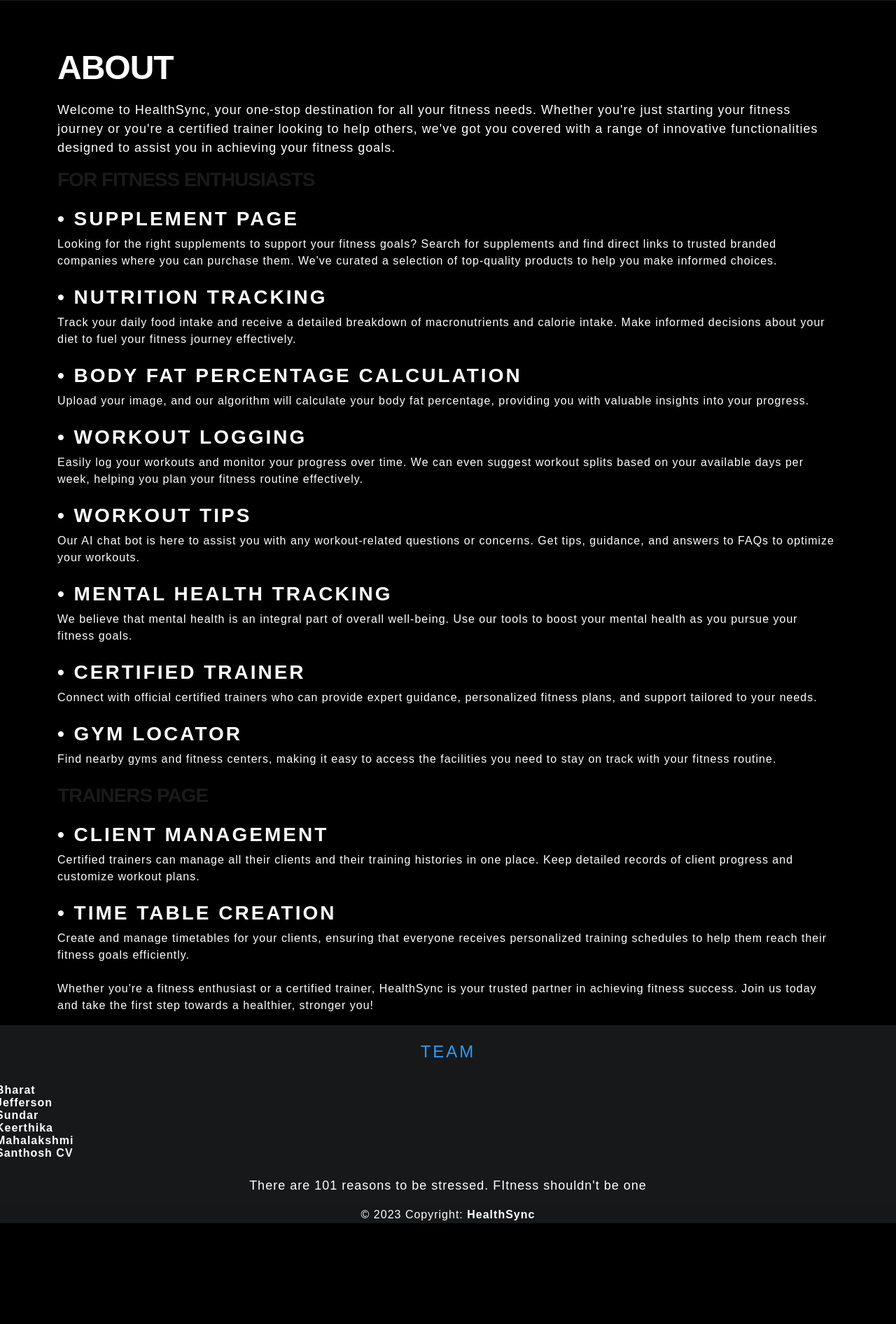
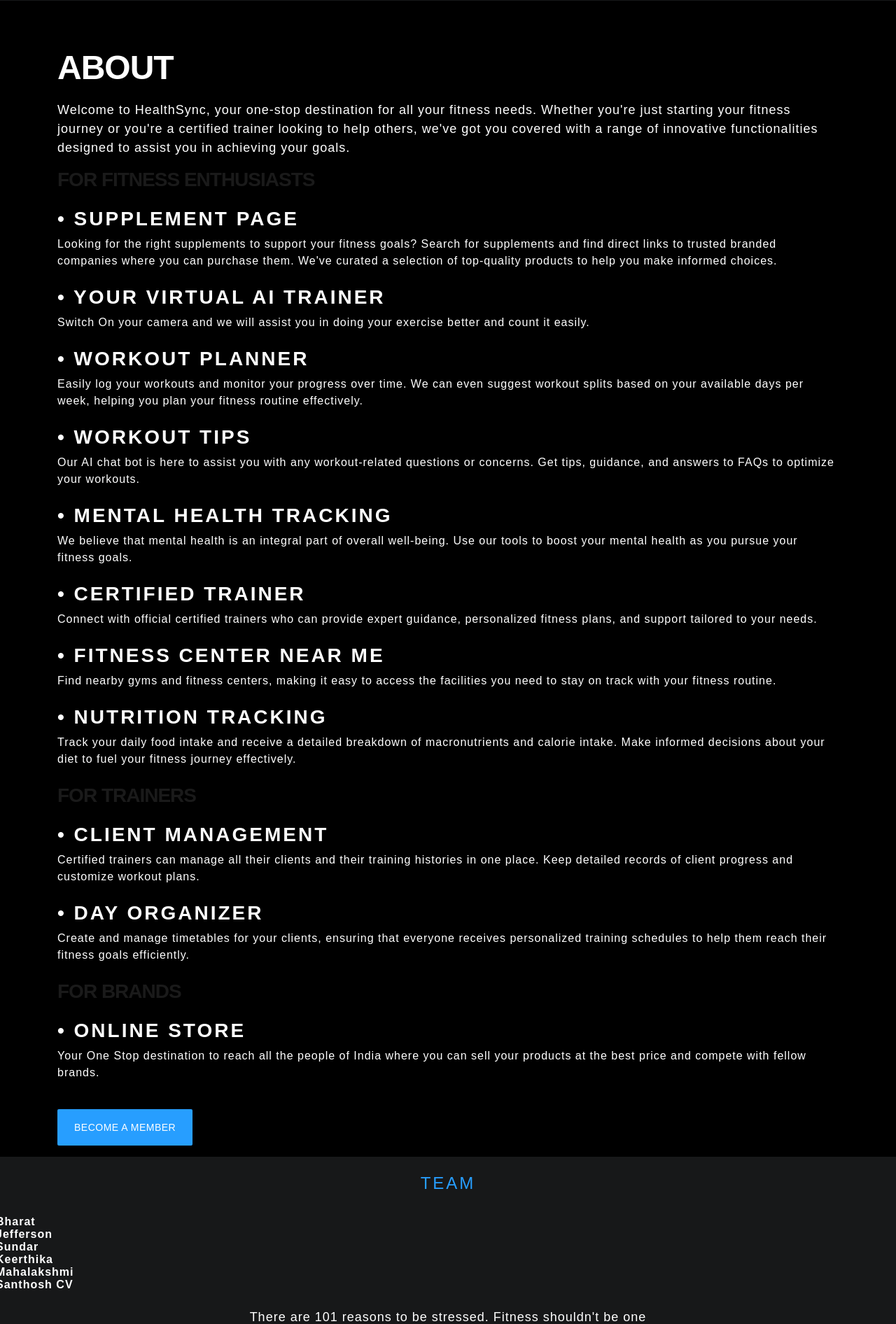
Before and after one commit to Santhoshcv19/HealthSync, a Django app: page / in a window 1280 px wide. Shown: the part 1223-3115 px from the top of the page at 70% size. Before the commit the page ends 2971 px from the top, so only its background shows below. Run offline with Django 4.2, Linux system fonts and the light colour scheme; some libraries are stand-ins or nearby versions; some web fonts are replaced.

Commit message:
Made some changes

```diff
--- a/fitness/templates/fitness/bodyfat.html
+++ b/fitness/templates/fitness/bodyfat.html
@@ -6,8 +6,8 @@
 
 <div class="container">
     <br>
-    <br><br><br><br>
-    <h1 style="color: white; text-align: center;">Body Fat Percentage Calculator Page</h1>
+    <br><br>
+    <h1 style="color: white; text-align: center;">Your Virtual AI Trainer</h1>
 </div>
 
 {% endblock %}
--- a/fitness/templates/fitness/home.html
+++ b/fitness/templates/fitness/home.html
@@ -61,7 +61,7 @@
 <br>
     <div style="background-color: black; color: white;" id="About" class="container">
         <h1 style="color: white;">About</h1>
-        <p style="color: white;">Welcome to HealthSync, your one-stop destination for all your fitness needs. Whether you're just starting your fitness journey or you're a certified trainer looking to help others, we've got you covered with a range of innovative functionalities designed to assist you in achieving your fitness goals.
+        <p style="color: white;">Welcome to HealthSync, your one-stop destination for all your fitness needs. Whether you're just starting your fitness journey or you're a certified trainer looking to help others, we've got you covered with a range of innovative functionalities designed to assist you in achieving your goals.
 
             <h3>For Fitness Enthusiasts</h3>
             <br>
@@ -74,25 +74,17 @@
             <br>
             <br>
             {% if user.is_authenticated %}
-            <h4><a class="navbar-brand" href="{% url 'nutrient' %}"><span class="sort-indicator"></span> Nutrition Tracking</a></h4>
+            <h4><a class="navbar-brand" href="{% url 'bodyfat' %}"><span class="sort-indicator"></span> Your Virtual AI Trainer</a></h4>
             {% else %}
-            <h4><a class="navbar-brand" href="{% url 'signup' %}"><span class="sort-indicator"></span> Nutrition Tracking</a></h4>
+            <h4><a class="navbar-brand" href="{% url 'signup' %}"><span class="sort-indicator"></span> Your Virtual AI Trainer</a></h4>
             {% endif %}
-            Track your daily food intake and receive a detailed breakdown of macronutrients and calorie intake. Make informed decisions about your diet to fuel your fitness journey effectively.
+            Switch On your camera and we will assist you in doing your exercise better and count it easily.
             <br>
             <br>
             {% if user.is_authenticated %}
-            <h4><a class="navbar-brand" href="{% url 'bodyfat' %}"><span class="sort-indicator"></span> Body Fat Percentage Calculation</a></h4>
+            <h4><a class="navbar-brand" href="{% url 'workoutlog' %}"><span class="sort-indicator"></span> Workout Planner</a></h4>
             {% else %}
-            <h4><a class="navbar-brand" href="{% url 'signup' %}"><span class="sort-indicator"></span> Body Fat Percentage Calculation</a></h4>
-            {% endif %}
-            Upload your image, and our algorithm will calculate your body fat percentage, providing you with valuable insights into your progress.
-            <br>
-            <br>
-            {% if user.is_authenticated %}
-            <h4><a class="navbar-brand" href="{% url 'workoutlog' %}"><span class="sort-indicator"></span> Workout Logging</a></h4>
-            {% else %}
-            <h4><a class="navbar-brand" href="{% url 'signup' %}"><span class="sort-indicator"></span> Workout Logging</a></h4>
+            <h4><a class="navbar-brand" href="{% url 'signup' %}"><span class="sort-indicator"></span> Workout Planner</a></h4>
             {% endif %}
             Easily log your workouts and monitor your progress over time. We can even suggest workout splits based on your available days per week, helping you plan your fitness routine effectively.
             <br>
@@ -122,17 +114,25 @@
             <br>
             <br>
             {% if user.is_authenticated %}
-            <h4><a class="navbar-brand" href="{% url 'location' %}"><span class="sort-indicator"></span> Gym Locator</a></h4>
+            <h4><a class="navbar-brand" href="{% url 'location' %}"><span class="sort-indicator"></span> Fitness Center Near Me</a></h4>
             {% else %}
-            <h4><a class="navbar-brand" href="{% url 'signup' %}"><span class="sort-indicator"></span> Gym Locator</a></h4>
+            <h4><a class="navbar-brand" href="{% url 'signup' %}"><span class="sort-indicator"></span> Fitness Center Near Me</a></h4>
             {% endif %}
             Find nearby gyms and fitness centers, making it easy to access the facilities you need to stay on track with your fitness routine.
             <br>
             <br>
-            <h3>Trainers Page</h3>
+            {% if user.is_authenticated %}
+            <h4><a class="navbar-brand" href="{% url 'nutrient' %}"><span class="sort-indicator"></span> Nutrition Tracking</a></h4>
+            {% else %}
+            <h4><a class="navbar-brand" href="{% url 'signup' %}"><span class="sort-indicator"></span> Nutrition Tracking</a></h4>
+            {% endif %}
+            Track your daily food intake and receive a detailed breakdown of macronutrients and calorie intake. Make informed decisions about your diet to fuel your fitness journey effectively.
+            <br>
+            <br>
+            <h3>For Trainers</h3>
             <br>
             {% if user.is_authenticated %}
-            <h4><a class="navbar-brand" href="{% url 'certify' %}"><span class="sort-indicator"></span> Client Management</a></h4>
+            <h4><a class="navbar-brand" href="{% url 'cmgmt' %}"><span class="sort-indicator"></span> Client Management</a></h4>
             {% else %}
             <h4><a class="navbar-brand" href="{% url 'signup' %}"><span class="sort-indicator"></span> Client Management</a></h4>
             {% endif %}
@@ -140,14 +140,26 @@
             <br>
             <br>
             {% if user.is_authenticated %}
-            <h4><a class="navbar-brand" href="{% url 'certify' %}"><span class="sort-indicator"></span> Time Table Creation</a></h4>
+            <h4><a class="navbar-brand" href="{% url 'tt' %}"><span class="sort-indicator"></span> Day Organizer</a></h4>
             {% else %}
-            <h4><a class="navbar-brand" href="{% url 'signup' %}"><span class="sort-indicator"></span> Time Table Creation</a></h4>
+            <h4><a class="navbar-brand" href="{% url 'signup' %}"><span class="sort-indicator"></span> Day Organizer</a></h4>
             {% endif %}
             Create and manage timetables for your clients, ensuring that everyone receives personalized training schedules to help them reach their fitness goals efficiently.
             <br>
             <br>
-            Whether you're a fitness enthusiast or a certified trainer, HealthSync is your trusted partner in achieving fitness success. Join us today and take the first step towards a healthier, stronger you!</p>
+            <h3>For Brands</h3>
+            <br>
+            {% if user.is_authenticated %}
+            <h4><a class="navbar-brand" href="{% url 'supplement' %}"><span class="sort-indicator"></span> Online Store</a></h4>
+            {% else %}
+            <h4><a class="navbar-brand" href="{% url 'signup' %}"><span class="sort-indicator"></span> Online Store</a></h4>
+            {% endif %}
+            Your One Stop destination to reach all the people of India where you can sell your products at the best price and compete with fellow brands.
+            <br>
+            <br>
+            {% if not user.is_authenticated %}
+              <a href="{% url 'signup' %}" class="btn custom-btn bg-color mt-3" data-aos="fade-up" data-aos-delay="300">Become a member</a>
+              {% endif %}</p>
     </div>
     <footer class="lked" id="Contact" style="background-color: #171819;">
         <br>
@@ -162,7 +174,7 @@
           <a class="navbar-brand smoothScroll" href="https://www.linkedin.com/in/santhosh-cv-91868527a/" target="_blank" style="margin-left: 20px; font-size: medium;">Santhosh CV</a>
         </div>
         <br>
-        <p style="text-align: center; color: white;">There are 101 reasons to be stressed. FItness shouldn't be one</p>
+        <p style="text-align: center; color: white;">There are 101 reasons to be stressed. Fitness shouldn't be one</p>
         <div class="text-center" style="background-color: rgba(0, 0, 0, 0.05);">
           © 2023 Copyright:
           <a class="text-reset fw-bold" href="{% url 'home' %}" style="color: #279EFF;">HealthSync</a>
--- a/fitness/templates/fitness/nutrient.html
+++ b/fitness/templates/fitness/nutrient.html
@@ -8,6 +8,7 @@
     <br>
     <br><br><br><br>
     <h1 style="color: white; text-align: center;">Track Your Nutrients Everyday!</h1>
+    <h3 style="text-align: center;">Under Construction</h3>
 </div>
 
 {% endblock %}
--- a/fitness/templates/fitness/tips.html
+++ b/fitness/templates/fitness/tips.html
@@ -6,7 +6,7 @@
 
 <div class="container">
     <br>
-    <br><br><br><br>
+    <br><br>
     <h1 style="color: white; text-align: center;">Workout Tips and AI Page</h1>
 </div>
 
--- a/fitness/templates/registration/signup.html
+++ b/fitness/templates/registration/signup.html
@@ -103,6 +103,9 @@
             <br>
             <p>Alread have an account?</p>
             <a class="btn custom-btn bordered mt-3 btn1" href="{% url 'login' %}">Login</a>
+            <br>
+            <br><br>
+            <p>If you are a trainer upload your certificate <a href="{% url 'certify' %}">Here</a></p>
         </form>
       <!-- </form> -->
     </div>
```
Also changed, not shown: fitness/templates/fitness/location.html (+9 -2 lines), db.sqlite3, 1 other file.
